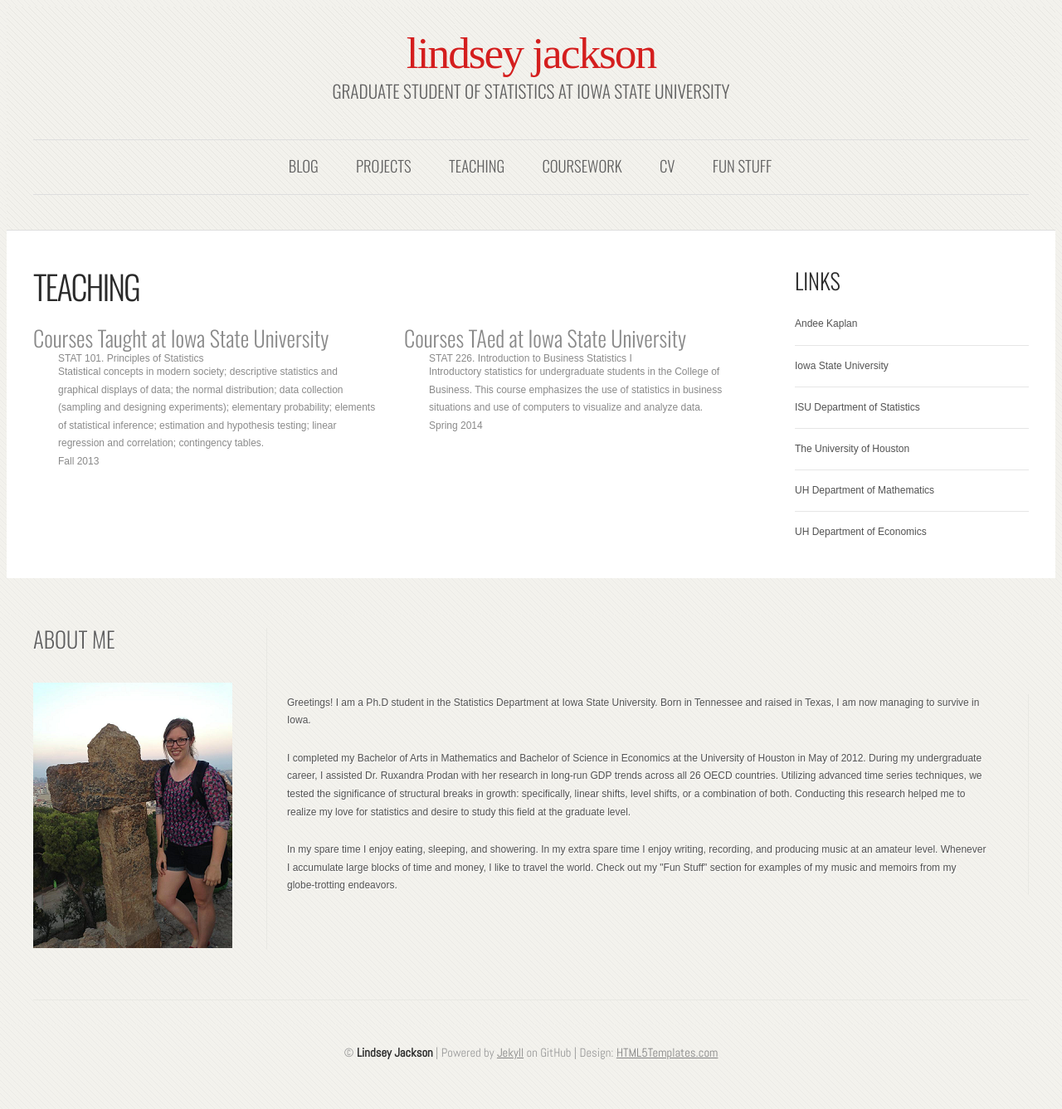
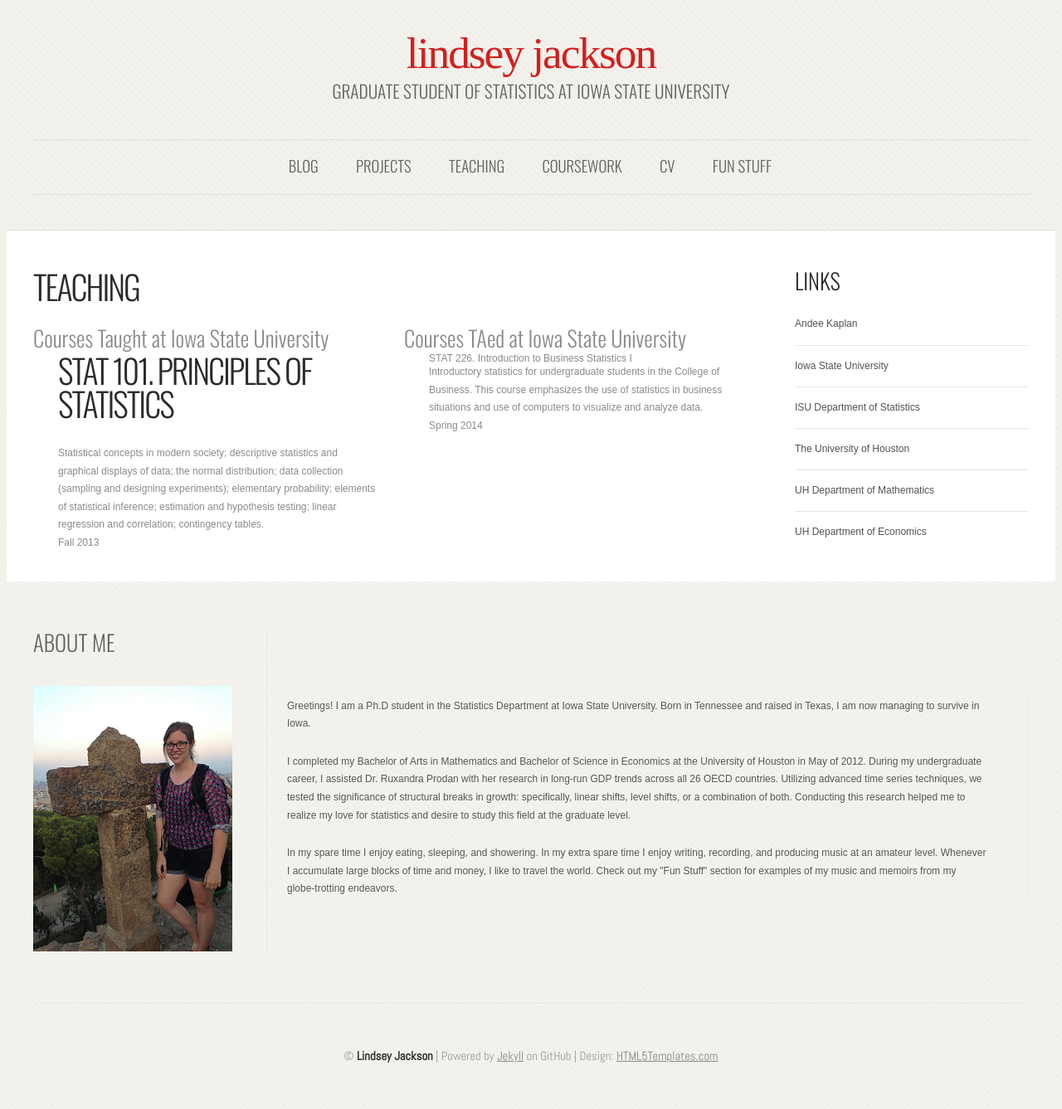
Before and after one commit to lmjackson/lmjackson.github.io, a Jekyll site: the page built from teaching.html, in a window 1280 px wide. Shown: the whole page at 83% size. Built offline with Jekyll 4.4.1, drawn with Linux system fonts in a browser that asks for light colours; some web fonts are replaced; Markdown is read by kramdown in place of the engine named in the settings.

Commit message:
trying out h2

```diff
--- a/teaching.html
+++ b/teaching.html
@@ -7,7 +7,7 @@ title: Teaching
 <div id="duo1">
 <h1>Courses Taught at Iowa State University</h1>
         <div class="inner">
-                <h4>STAT 101. Principles of Statistics</h4>
+                <h2>STAT 101. Principles of Statistics</h2>
                 <p>
 					Statistical concepts in modern society; descriptive statistics and graphical displays of data; the normal distribution; data collection (sampling and designing experiments); elementary probability; elements of statistical inference; estimation and hypothesis testing; linear regression and correlation; contingency tables.                </p>
                 <p>
```
